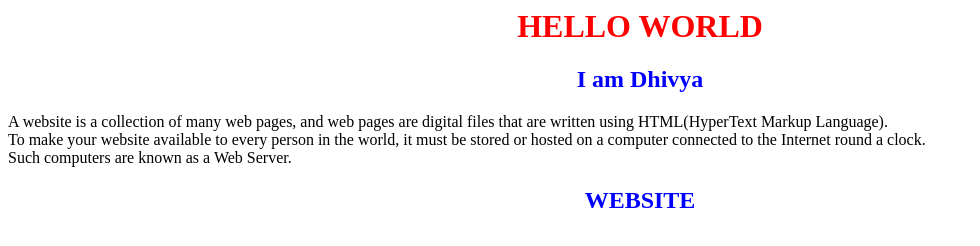
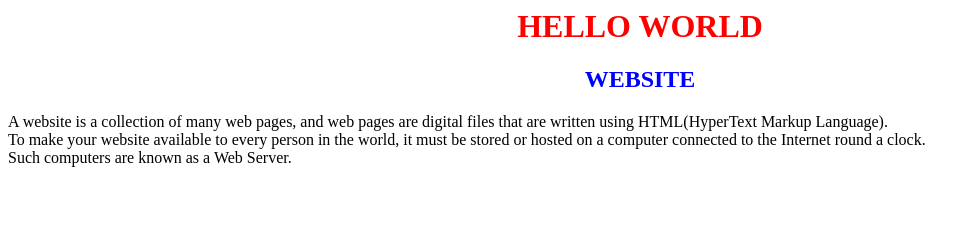
Before and after one commit to Dhivya-ramasamy123/sample, a plain HTML site: page index.html in a window 1280 px wide. Shown: the whole page, without its empty margins (0-980 px from the left). Drawn offline with Linux system fonts and the light colour scheme.

Commit message:
Update index.html

```diff
--- a/index.html
+++ b/index.html
@@ -10,8 +10,8 @@
 </head>
 	<body>
 		<h1 style ="color:red">HELLO WORLD</h1>
-		<h2 style ="color:blue"> I am Dhivya</h2>
-		<p> A website is a collection of many web pages, and web pages are digital files that are written using HTML(HyperText Markup Language).<br> To make your website available to every person in the world, it must be stored or hosted on a computer connected to the Internet round a clock.<br> Such computers are known as a Web Server.<h2 style="color:blue">WEBSITE</h2>
+		<h2 style ="color:blue">WEBSITE</h2>
+		<p> A website is a collection of many web pages, and web pages are digital files that are written using HTML(HyperText Markup Language).<br> To make your website available to every person in the world, it must be stored or hosted on a computer connected to the Internet round a clock.<br> Such computers are known as a Web Server.
 		</p>
   </body>
   </html>
```
